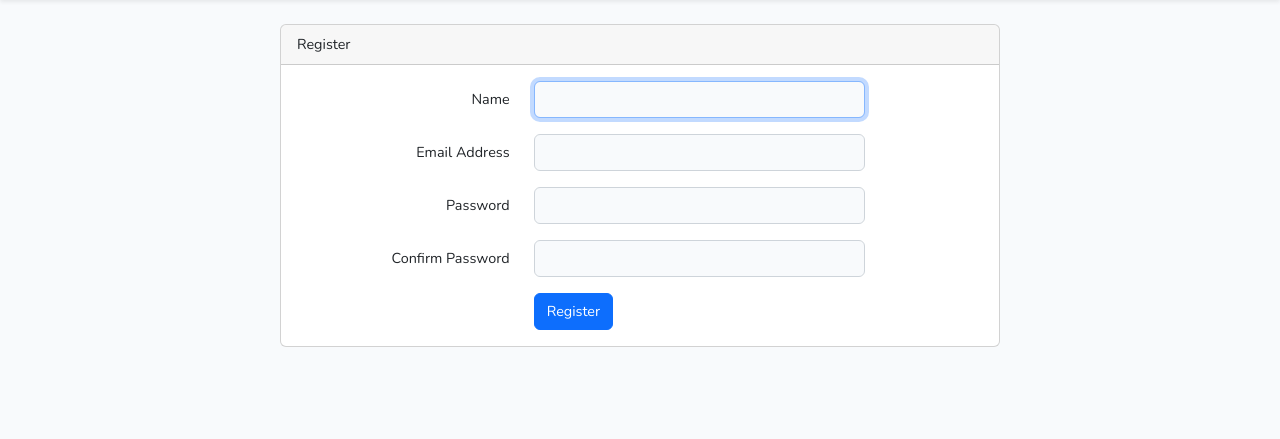
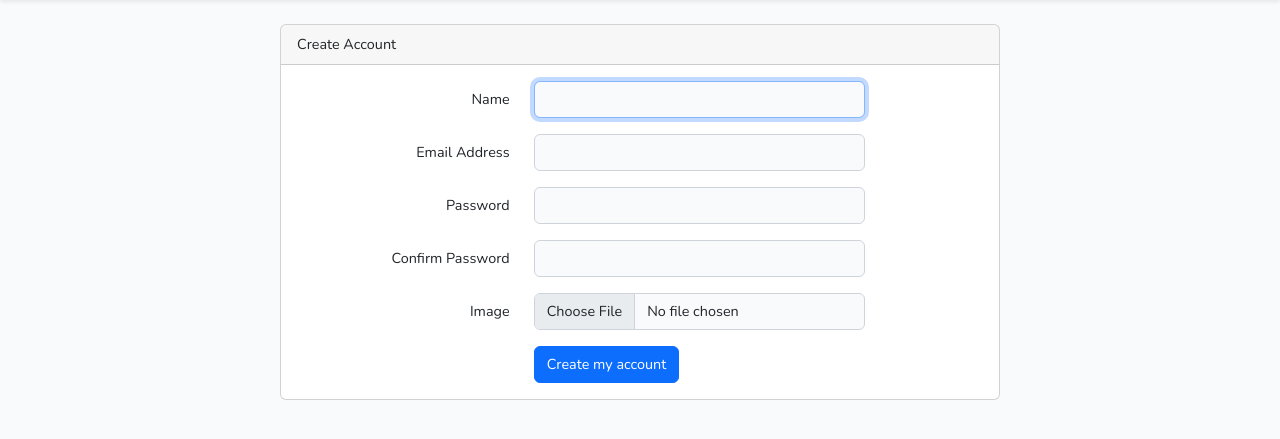
Before and after one commit to NohaAShehab/icc45-fayoum-r2-laravel, a Laravel app: page /register in a window 1280 px wide. Shown: the part 55-494 px from the top of the page. Run offline with Laravel 12, Linux system fonts and the light colour scheme; style sheets or scripts are compiled from the project's sources.

Commit message:
using auth and modify register to upload image

```diff
--- a/app/Http/Controllers/Auth/LoginController.php
+++ b/app/Http/Controllers/Auth/LoginController.php
@@ -20,6 +20,12 @@ class LoginController extends Controller
 
     use AuthenticatesUsers;
 
+    // I can override the trait function
+//    function showLoginForm()
+//    {
+//        return view('students.create');
+//    }
+
     /**
      * Where to redirect users after login.
      *
--- a/app/Http/Controllers/Auth/RegisterController.php
+++ b/app/Http/Controllers/Auth/RegisterController.php
@@ -63,10 +63,17 @@ class RegisterController extends Controller
      */
     protected function create(array $data)
     {
+        $image_path = null;
+        if(isset($data['image'])){
+            $image = $data['image'];
+            $image_path= $image->store('images', 'public');
+        }
+        //  add image
         return User::create([
             'name' => $data['name'],
             'email' => $data['email'],
             'password' => Hash::make($data['password']),
+            'image'=>$image_path
         ]);
     }
 }
--- a/app/Models/User.php
+++ b/app/Models/User.php
@@ -21,6 +21,7 @@ class User extends Authenticatable
         'name',
         'email',
         'password',
+        'image'
     ];
 
     /**
--- a/resources/views/auth/login.blade.php
+++ b/resources/views/auth/login.blade.php
@@ -54,7 +54,7 @@
                         <div class="row mb-0">
                             <div class="col-md-8 offset-md-4">
                                 <button type="submit" class="btn btn-primary">
-                                    {{ __('Login') }}
+                                    {{ __('Login   with laravel') }}
                                 </button>
 
                                 @if (Route::has('password.request'))
--- a/resources/views/auth/register.blade.php
+++ b/resources/views/auth/register.blade.php
@@ -5,10 +5,10 @@
     <div class="row justify-content-center">
         <div class="col-md-8">
             <div class="card">
-                <div class="card-header">{{ __('Register') }}</div>
+                <div class="card-header">{{ __('Create Account ') }}</div>
 
                 <div class="card-body">
-                    <form method="POST" action="{{ route('register') }}">
+                    <form method="POST" action="{{ route('register') }}" enctype="multipart/form-data">
                         @csrf
 
                         <div class="row mb-3">
@@ -60,11 +60,24 @@
                                 <input id="password-confirm" type="password" class="form-control" name="password_confirmation" required autocomplete="new-password">
                             </div>
                         </div>
+                        <div class="row mb-3">
+                            <label for="image" class="col-md-4 col-form-label text-md-end">{{ __('Image') }}</label>
+
+                            <div class="col-md-6">
+                                <input id="image" type="file" class="form-control @error('image') is-invalid @enderror" name="image"  required >
+
+                                @error('image')
+                                <span class="invalid-feedback" role="alert">
+                                        <strong>{{ $message }}</strong>
+                                    </span>
+                                @enderror
+                            </div>
+                        </div>
 
                         <div class="row mb-0">
                             <div class="col-md-6 offset-md-4">
                                 <button type="submit" class="btn btn-primary">
-                                    {{ __('Register') }}
+                                    {{ __('Create my account') }}
                                 </button>
                             </div>
                         </div>
--- a/resources/views/home.blade.php
+++ b/resources/views/home.blade.php
@@ -15,6 +15,10 @@
                     @endif
 
                     {{ __('You are logged in!') }}
+{{--                        @dump(Auth::user())--}}
+                        <div class="card shadow-sm text-center p-3" style="max-width: 300px;">
+                            <img src="{{asset("storage/".Auth::user()->image)}}" class="img-fluid rounded" alt="User Image">
+                        </div>
                 </div>
             </div>
         </div>
```
Also changed, not shown: routes/web.php (+20 -0 lines), database/migrations/2025_02_21_072136_add_image_to_users_table.php (added).
